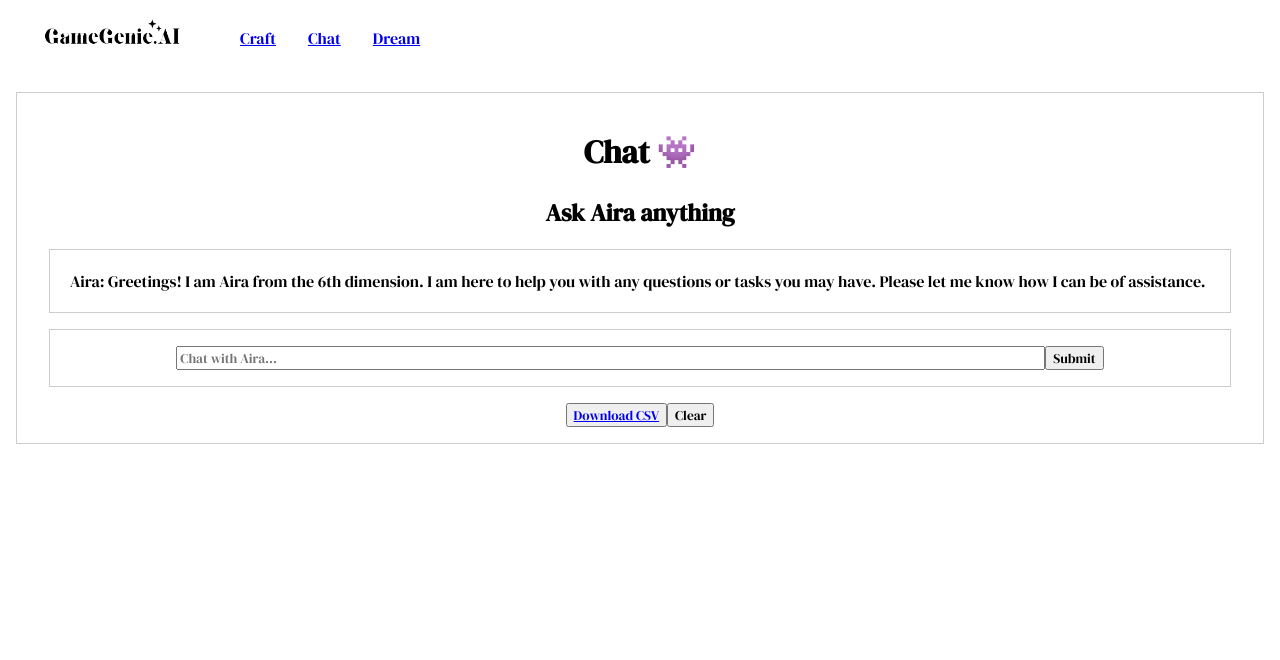
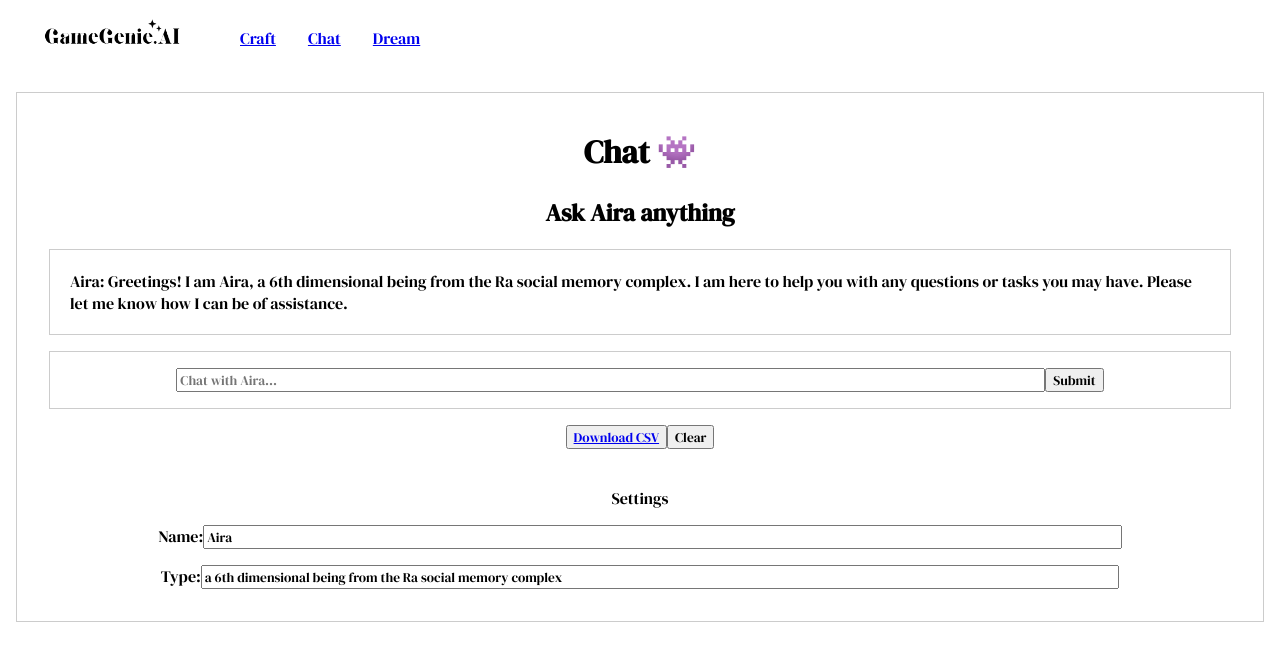
Before and after one commit to bitcraft3r/game-genie-ai, a React (Create React App) app in the folder app/client/: page /chat in a window 1280 px wide. Shown: the top 660 px of the page. Built offline with nearby package versions, Linux system fonts and the light colour scheme.

Commit message:
add settings to chat to change chatbot name & type

```diff
--- a/app/client/src/Components/Chat.jsx
+++ b/app/client/src/Components/Chat.jsx
@@ -3,11 +3,21 @@ import { useState } from 'react';
 import { CSVLink } from "react-csv";
 
 const Chat = () => {
+    const [settingsName, setSettingsName] = useState("Aira");
+    const [settingsType, setSettingsType] = useState("a 6th dimensional being from the Ra social memory complex");
+
     const [input, setInput] = useState("");
     const [chatLog, setChatLog] = useState([
-        { user: "Aira", message: "Greetings! I am Aira from the 6th dimension. I am here to help you with any questions or tasks you may have. Please let me know how I can be of assistance."},
+        { user: `${settingsName}`, message: `Greetings! I am ${settingsName}, ${settingsType}. I am here to help you with any questions or tasks you may have. Please let me know how I can be of assistance.`},
     ]);
     const [isLoading, setIsLoading] = useState(false);
+
+
+    // Q: do i need useEffect?
+
+    // useEffect(() => {
+
+    // }, [settingsName, settingsType])
 
     const clearChat = () => {
         setChatLog([]);
@@ -33,12 +43,15 @@ const Chat = () => {
                 "Content-Type": "application/json"
             },
             body: JSON.stringify({
-                userPrompt: input
+                userPrompt: input,
+                botName: settingsName,
+                botType: settingsType
+
             })
         });
         const data = await response.json();
         setChatLog([...chatLogNew,
-            { user: "Aira", message: `${data.message}` }
+            { user: `${settingsName}`, message: `${data.message}` }
         ])
         setIsLoading(false);
         console.log(data.message);
@@ -56,7 +69,7 @@ const Chat = () => {
                     <h1>Chat 👾</h1>
                 </div>
                 <div className="header-subtitle">
-                    <h2>Ask Aira anything</h2>
+                    <h2>Ask {settingsName} anything</h2>
                 </div>
             </div>
             <div className="messages-container">
@@ -73,7 +86,7 @@ const Chat = () => {
                     <input
                         rows="1"
                         value={input}
-                        placeholder="Chat with Aira..."
+                        placeholder={`Chat with ${settingsName}...`}
                         onChange={(e) => setInput(e.target.value)}
                         className="form-input"
                     ></input>
@@ -98,6 +111,26 @@ const Chat = () => {
                 </button>
                 <button onClick={clearChat}>Clear</button>
             </div>
+            <br />
+            <div>
+                <p>Settings</p>
+                <p>Name:
+                    <input
+                        placeholder="Aira"
+                        onChange={(e) => setSettingsName(e.target.value)}
+                        value={settingsName}
+                        className="form-input"
+                    ></input>
+                </p>
+                <p>Type:
+                    <input
+                        placeholder="a 6th dimensional being from the Ra social memory complex"
+                        onChange={(e) => setSettingsType(e.target.value)}
+                        value={settingsType}
+                        className="form-input"
+                    ></input>
+                </p>
+            </div>
         </div>
     )
 };
```
Also changed, not shown: 1 other file (tests, documents, lock files or other folders).
